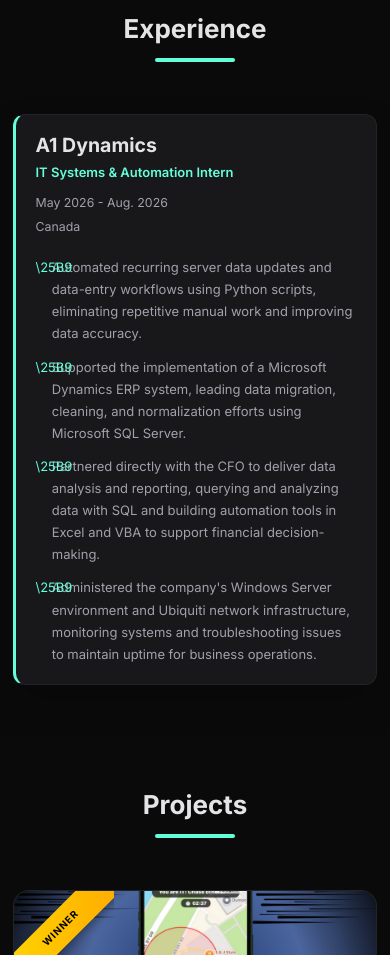
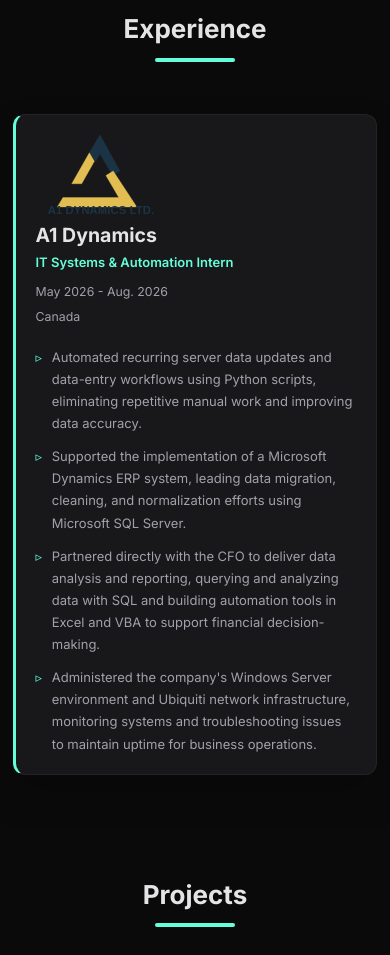
Before and after one commit to Shawn-source-debug/personal-website, a React (Vite) app: page / in a window 390 px wide. Shown: the part 2800-3755 px from the top of the page. Built offline with nearby package versions, Linux system fonts and the light colour scheme.

Commit message:
Add A1 Dynamics logo

```diff
--- a/src/components/Experience.css
+++ b/src/components/Experience.css
@@ -22,6 +22,13 @@
   justify-content: space-between;
   gap: 2rem;
   margin-bottom: 1.5rem;
+}
+
+.experience-logo {
+  width: 150px;
+  height: 92px;
+  object-fit: contain;
+  flex: 0 0 auto;
 }
 
 .experience-heading h3 {
@@ -60,7 +67,7 @@
 }
 
 .experience-details li::before {
-  content: '\\25B9';
+  content: '\25B9';
   position: absolute;
   left: 0;
   color: var(--primary-color);
@@ -80,6 +87,11 @@
     gap: 0.75rem;
   }
 
+  .experience-logo {
+    width: 130px;
+    height: 80px;
+  }
+
   .experience-meta {
     align-items: flex-start;
   }
--- a/src/components/Experience.jsx
+++ b/src/components/Experience.jsx
@@ -11,6 +11,11 @@
 
         <article className="experience-card">
           <div className="experience-heading">
+            <img
+              className="experience-logo"
+              src="/images/a1-dynamics-logo.svg"
+              alt="A1 Dynamics Ltd."
+            />
             <div>
               <h3>A1 Dynamics</h3>
               <p className="experience-role">IT Systems &amp; Automation Intern</p>
```
Also changed, not shown: public/images/a1-dynamics-logo.svg (added).
